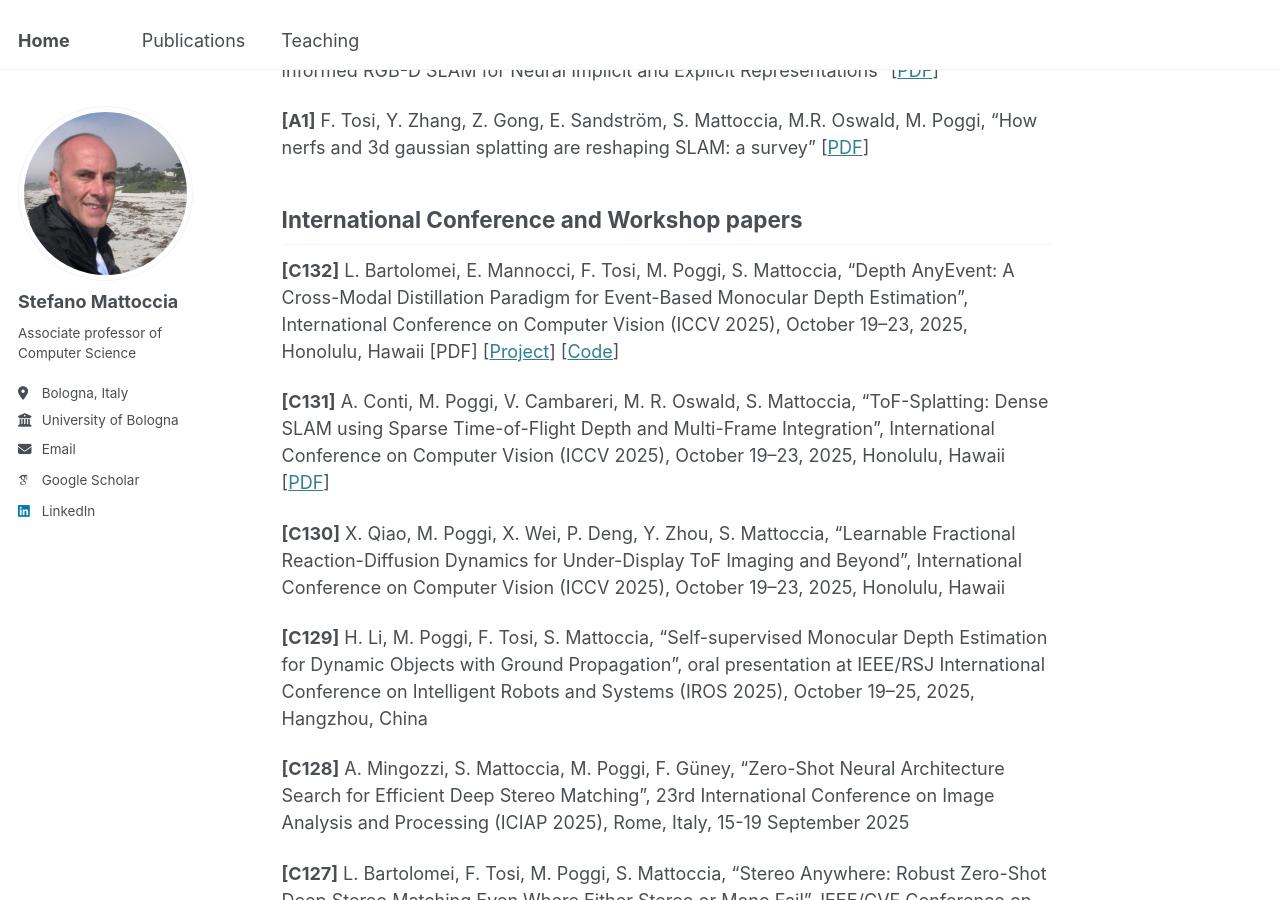
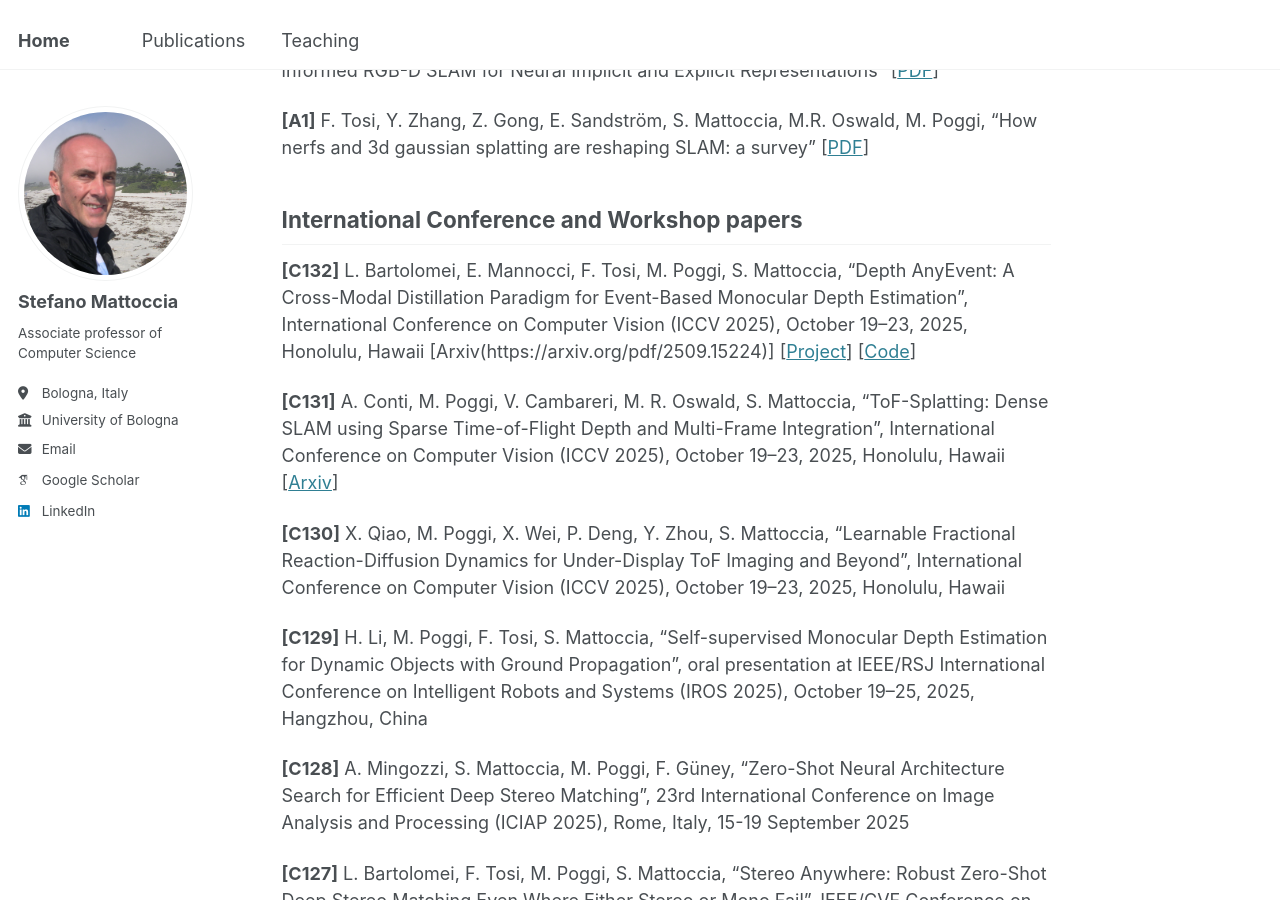
Before and after one commit to stefanomattoccia/stefanomattoccia.github.io, a Jekyll site: the page built from _pages/publications.md, in a window 1280 px wide and 900 px high, scrolled down 4423 px. Built offline with Jekyll 4.4.1, drawn with Linux system fonts in a browser that asks for light colours; some web fonts are replaced.

Commit message:
Update publications.md

```diff
--- a/_pages/publications.md
+++ b/_pages/publications.md
@@ -100,10 +100,10 @@ Arxiv papers
 International Conference and Workshop papers
 ------
 
-**[C132]** L. Bartolomei, E. Mannocci, F. Tosi, M. Poggi, S. Mattoccia, "Depth AnyEvent: A Cross-Modal Distillation Paradigm for Event-Based Monocular Depth Estimation", International Conference on Computer Vision (ICCV 2025), October 19–23, 2025, Honolulu, Hawaii [PDF] [[Project](https://bartn8.github.io/depthanyevent/index.tmp.html)] [[Code](https://github.com/bartn8/depthanyevent)]
+**[C132]** L. Bartolomei, E. Mannocci, F. Tosi, M. Poggi, S. Mattoccia, "Depth AnyEvent: A Cross-Modal Distillation Paradigm for Event-Based Monocular Depth Estimation", International Conference on Computer Vision (ICCV 2025), October 19–23, 2025, Honolulu, Hawaii [Arxiv(https://arxiv.org/pdf/2509.15224)] [[Project](https://bartn8.github.io/depthanyevent/)] [[Code](https://github.com/bartn8/depthanyevent/)]
 
 **[C131]** A. Conti, M. Poggi, V. Cambareri, M. R. Oswald, S. Mattoccia, “ToF-Splatting: Dense SLAM using Sparse Time-of-Flight Depth
-and Multi-Frame Integration”, International Conference on Computer Vision (ICCV 2025), October 19–23, 2025, Honolulu, Hawaii [[PDF](https://arxiv.org/pdf/2504.16545)]
+and Multi-Frame Integration”, International Conference on Computer Vision (ICCV 2025), October 19–23, 2025, Honolulu, Hawaii [[Arxiv](https://arxiv.org/pdf/2504.16545)]
 
 **[C130]** X. Qiao, M. Poggi, X. Wei, P. Deng, Y. Zhou, S. Mattoccia, "Learnable Fractional Reaction-Diffusion Dynamics for Under-Display ToF Imaging and Beyond", International Conference on Computer Vision (ICCV 2025), October 19–23, 2025, Honolulu, Hawaii
 
```
